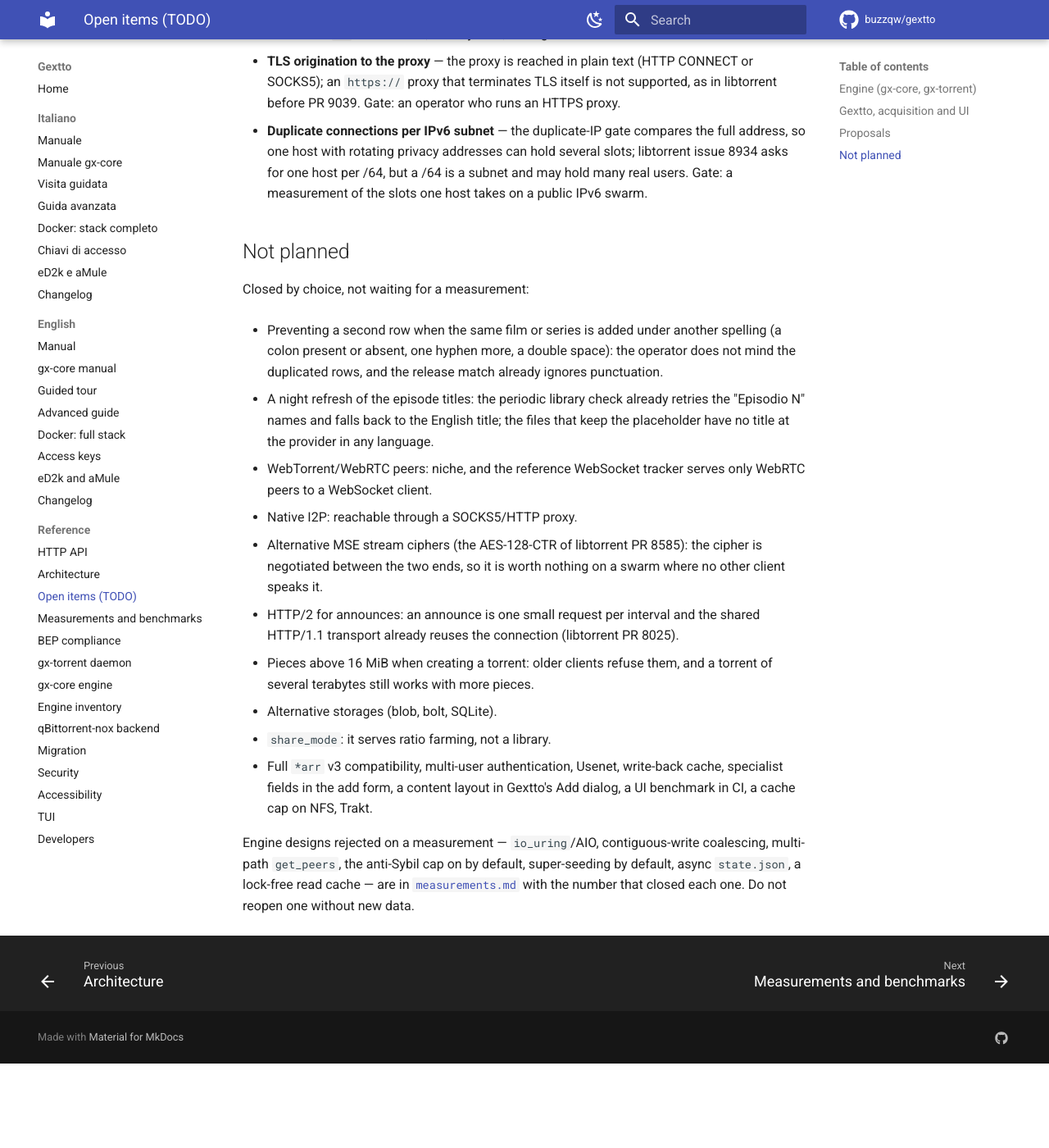
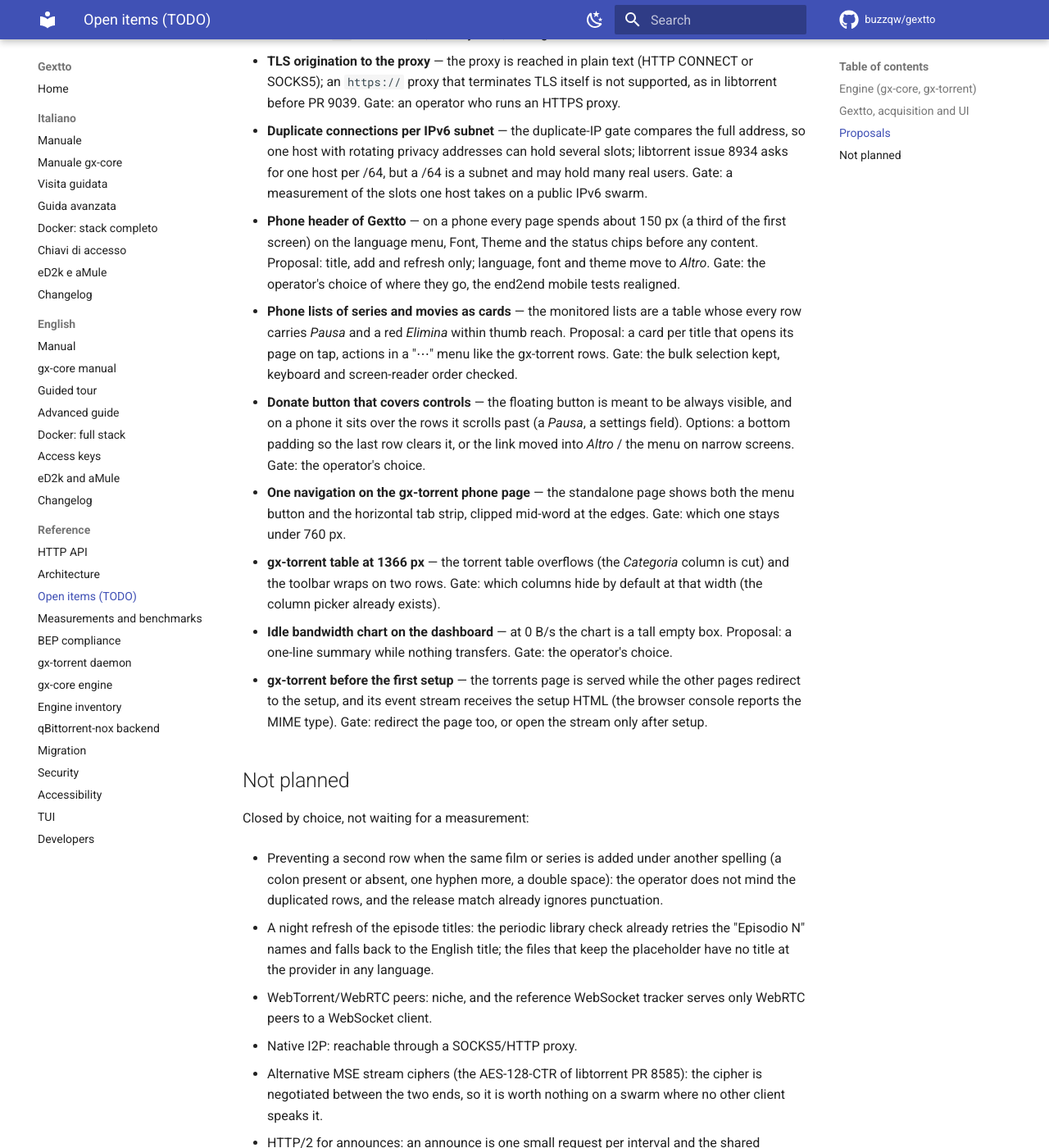
Before and after one commit to buzzqw/gextto, an MkDocs documentation site: the page built from docs/todo.md, in a window 1280 px wide and 1400 px high, scrolled down 2835 px. Shown: the whole window at 82% size. Built offline with MkDocs 1.6.1 and Material for MkDocs 9.7.7, drawn with Linux system fonts in a browser that asks for light colours; comment, search, counter and statistics services are not loaded; before the commit the page ends 4132 px from its top, so only the background shows below that.

Commit message:
ui: wrap long names in the dashboard warnings, fix the empty-list Add icon
- dashboard problems tables: long release names wrap, the Actions column
  stays in view instead of behind a horizontal scroll
- gx-torrent empty state: .emptystate>svg, the rule also sized the icon
  inside the Add button (a 44 px grey plus over the label)
- todo: the phone/desktop UI proposals from the screenshot review

```diff
--- a/docs/todo.md
+++ b/docs/todo.md
@@ -116,6 +116,31 @@
   issue 8934 asks for one host per /64, but a /64 is a subnet and may hold many real users.
   Gate: a measurement of the slots one host takes on a public IPv6 swarm.
 
+- **Phone header of Gextto** — on a phone every page spends about 150 px (a third of the
+  first screen) on the language menu, Font, Theme and the status chips before any content.
+  Proposal: title, add and refresh only; language, font and theme move to *Altro*. Gate:
+  the operator's choice of where they go, the end2end mobile tests realigned.
+- **Phone lists of series and movies as cards** — the monitored lists are a table whose
+  every row carries *Pausa* and a red *Elimina* within thumb reach. Proposal: a card per
+  title that opens its page on tap, actions in a "⋯" menu like the gx-torrent rows. Gate:
+  the bulk selection kept, keyboard and screen-reader order checked.
+- **Donate button that covers controls** — the floating button is meant to be always
+  visible, and on a phone it sits over the rows it scrolls past (a *Pausa*, a settings
+  field). Options: a bottom padding so the last row clears it, or the link moved into
+  *Altro* / the menu on narrow screens. Gate: the operator's choice.
+- **One navigation on the gx-torrent phone page** — the standalone page shows both the
+  menu button and the horizontal tab strip, clipped mid-word at the edges. Gate: which
+  one stays under 760 px.
+- **gx-torrent table at 1366 px** — the torrent table overflows (the *Categoria* column is
+  cut) and the toolbar wraps on two rows. Gate: which columns hide by default at that
+  width (the column picker already exists).
+- **Idle bandwidth chart on the dashboard** — at 0 B/s the chart is a tall empty box.
+  Proposal: a one-line summary while nothing transfers. Gate: the operator's choice.
+- **gx-torrent before the first setup** — the torrents page is served while the other
+  pages redirect to the setup, and its event stream receives the setup HTML (the browser
+  console reports the MIME type). Gate: redirect the page too, or open the stream only
+  after setup.
+
 ## Not planned
 
 Closed by choice, not waiting for a measurement:
--- a/uiweb/v2/static/gextto-ui.css
+++ b/uiweb/v2/static/gextto-ui.css
@@ -641,6 +641,9 @@
 .badge.ed2k { background: color-mix(in srgb, var(--accent-2) 22%, transparent); color: var(--accent-2); }
 .acquisition-events td.nowrap { white-space: nowrap; }
 .dashboard-problems-table td.nowrap { white-space: nowrap; }
+/* A release name is one long word (dots, no spaces): let it wrap, so the
+   Actions column stays in view instead of behind a horizontal scroll. */
+.dashboard-problems-table td:not(.nowrap) { overflow-wrap: anywhere; }
 .dashboard-problems-panel h4 { margin: 12px 0 6px; }
 .dashboard-problems-panel h4:first-child { margin-top: 0; }
 .dashboard-problems-panel .problems-section-head { display: flex; align-items: center; justify-content: space-between; gap: 8px; }
```
Also changed, not shown: changelog.en.md (+1 -0 lines), changelog.md (+1 -0 lines), 2 other files.
